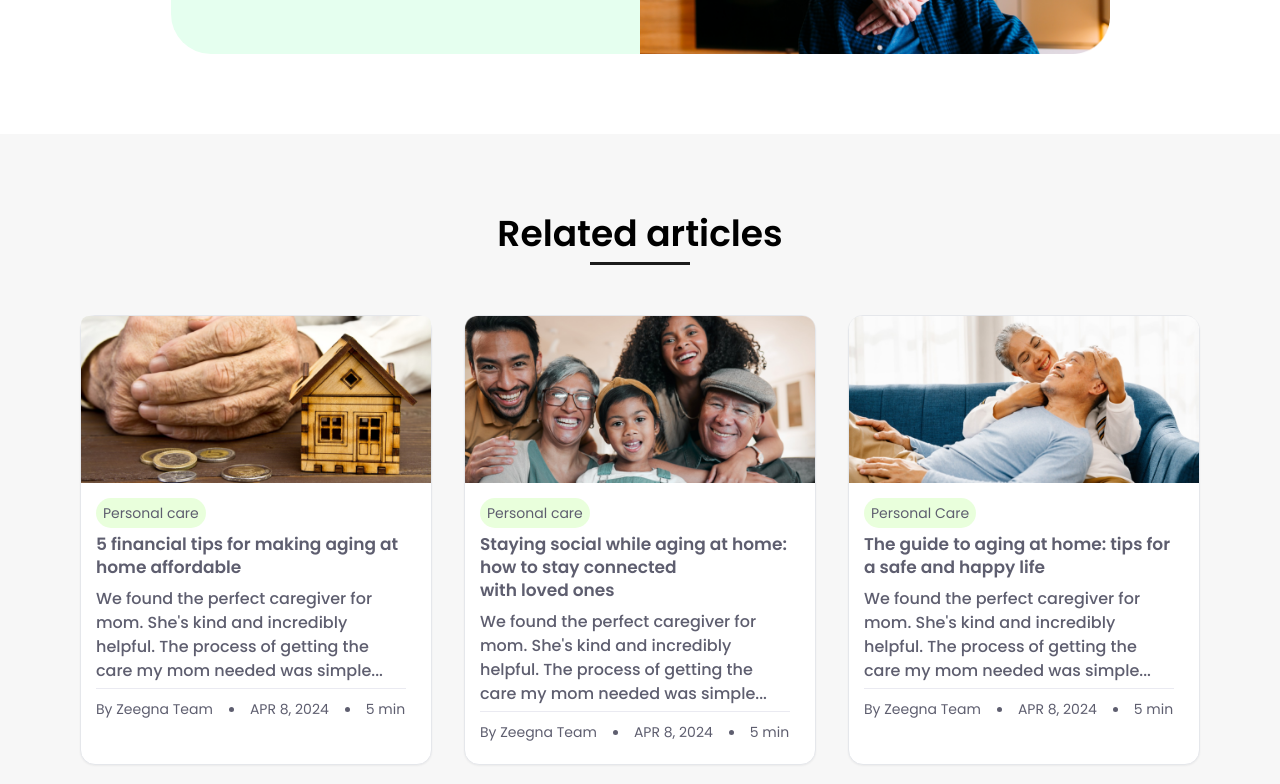
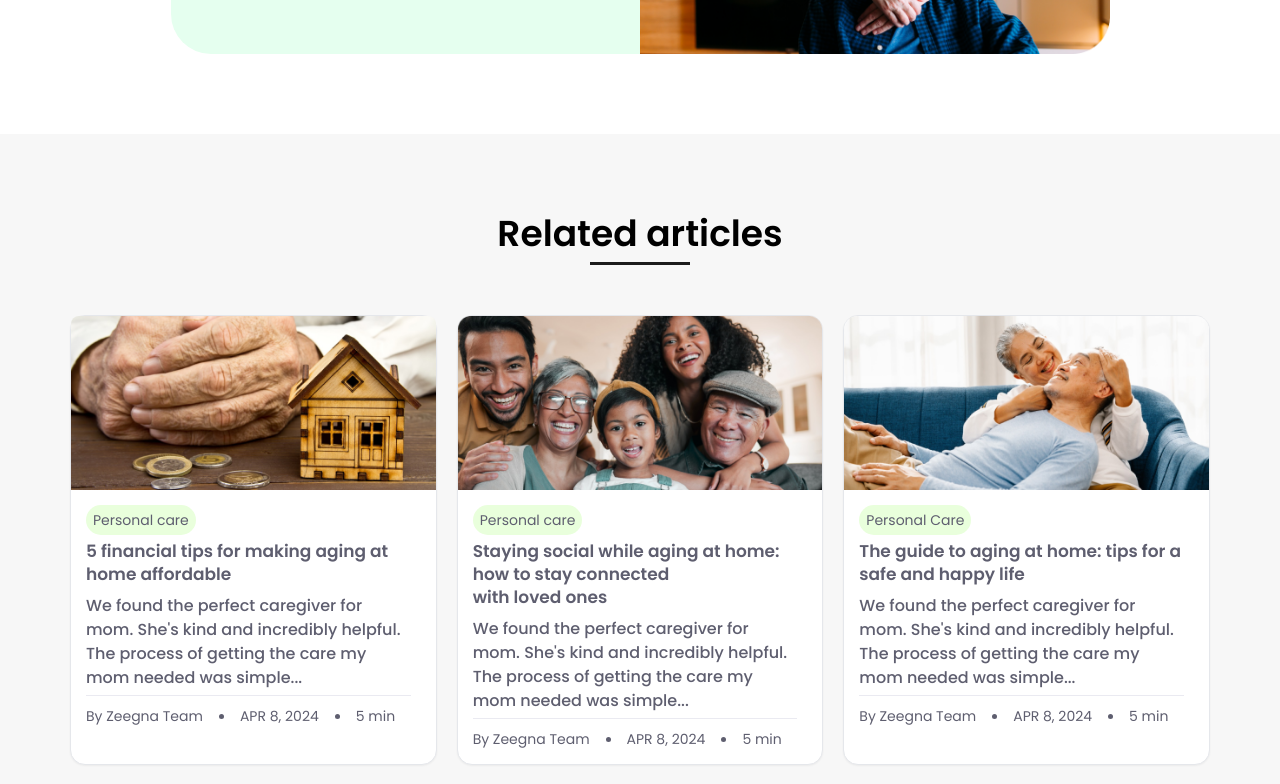
Before and after one commit to qasimfida/zeegna-updated, a React (Vite) app: page /article in a window 1280 px wide. Shown: the part 3580-4364 px from the top of the page. Built offline with nearby package versions, Linux system fonts and the light colour scheme.

Commit message:
worked on responsiveness on articles pagess

```diff
--- a/src/components/article/RelatedArticleCard.jsx
+++ b/src/components/article/RelatedArticleCard.jsx
@@ -20,9 +20,13 @@ const RelatedArticleCard = ({
       className={` xl:h-[450px] bg-white border border-gray-200 shadow-sm rounded-[15px] border-[#EAEAF1] relative group cursor-pointer poppin ${className}`}
     >
       <a href="#">
-        <img className="rounded-t-lg text-[#5E5E6F]" src={image} alt={title} />
+        <img
+          className="rounded-t-lg text-[#5E5E6F] w-full"
+          src={image}
+          alt={title}
+        />
       </a>
-      <div className="h-[250px] max-sm:h-auto">
+      <div className="lg:h-[250px] h-auto">
         <div className="pl-[15px] pt-[15px] pb-[5px] pr-[25px] py-3">
           <a
             href="#"
--- a/src/components/article/RelatedArticleContainer.jsx
+++ b/src/components/article/RelatedArticleContainer.jsx
@@ -8,12 +8,12 @@ function RelatedArticleContainer() {
   return (
     <>
       <div className="bg-[#F7F7F7] poppin">
-        <div className=" mx-4 lg:mx-20  py-20 	">
+        <div className=" lg:mx-[70px] mb-[80px] lg:mx-20  py-20 	">
           <div className="text-center">
             <h2 className="font-semibold text-4xl">Related articles</h2>
             <div className="mx-auto w-[100px] h-[3px] bg-[#1C1C1C] mt-2"></div>
           </div>
-          <div className="grid grid-cols-1 md:grid-cols-2 lg:grid-cols-3 gap-8 mt-[50px]">
+          <div className="grid grid-cols-1 md:grid-cols-2 lg:grid-cols-3 gap-[20px] mt-[50px] max-sm:mx-[16px]">
             {RelatedArticleData.map((card) => (
               <RelatedArticleCard
                 key={card.id}
--- a/src/components/resources/ResourcesCard.jsx
+++ b/src/components/resources/ResourcesCard.jsx
@@ -1,7 +1,15 @@
 import React from "react";
 import DotIcon from "../../assets/icons/doticon/DotIcon";
 
-const ResourcesCard = ({ image, title, description, chip, id, className, bgColor }) => {
+const ResourcesCard = ({
+  image,
+  title,
+  description,
+  chip,
+  id,
+  className,
+  bgColor,
+}) => {
   const maxLength = 131;
   const trimmedDescription =
     description.length > maxLength
@@ -10,7 +18,7 @@ const ResourcesCard = ({ image, title, description, chip, id, className, bgColor
 
   return (
     <div
-      className={` xl:h-[450px] xl:w-[420px] bg-white border shadow-sm rounded-[15px] border-[#EAEAF1] relative group cursor-pointer poppin ${className}`}
+      className={` xl:h-[450px]  bg-white border shadow-sm rounded-[15px] border-[#EAEAF1] relative group cursor-pointer poppin ${className}`}
     >
       <a href="#">
         <img className="rounded-t-lg text-[#5E5E6F]" src={image} alt={title} />
@@ -20,10 +28,13 @@ const ResourcesCard = ({ image, title, description, chip, id, className, bgColor
           <a
             href="#"
             className={`inline-flex items-center px-[7px] py-[5px] text-sm font-normal text-center text-[#5E5E6F] rounded-full ${
-      chip === "Features" ? "bg-[#F9ECEC]" :
-      chip === "Most popular" ? "bg-[#E9FFDC]" :
-      chip === "Personal care" ? "bg-[#DCF0FF]" :
-      "bg-[#E9FFDC]"
+              chip === "Features"
+                ? "bg-[#F9ECEC]"
+                : chip === "Most popular"
+                ? "bg-[#E9FFDC]"
+                : chip === "Personal care"
+                ? "bg-[#DCF0FF]"
+                : "bg-[#E9FFDC]"
             }`}
           >
             {chip}
```
Lines whose indentation alone changed are shown as unchanged.
